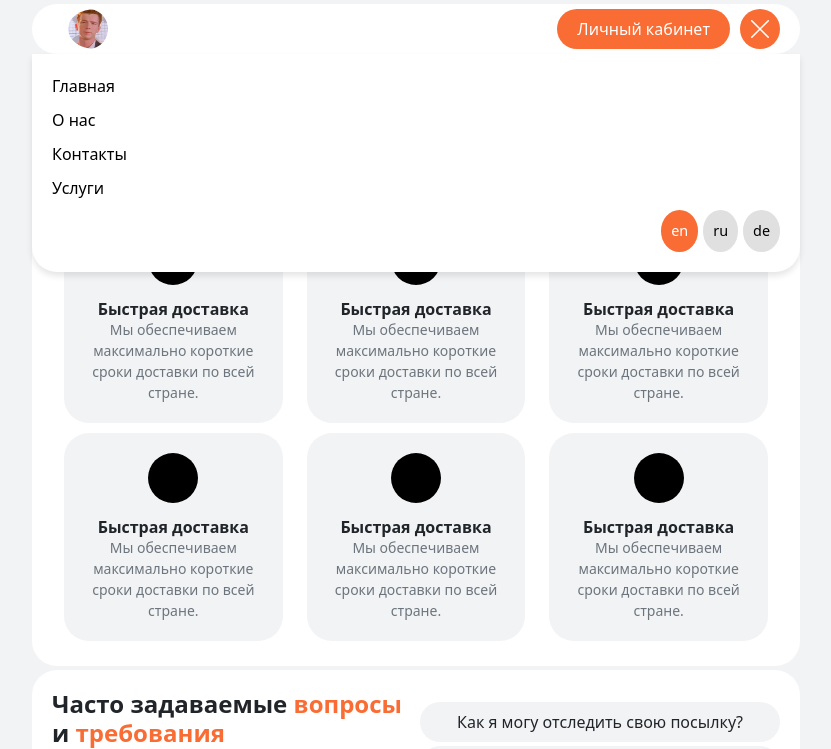
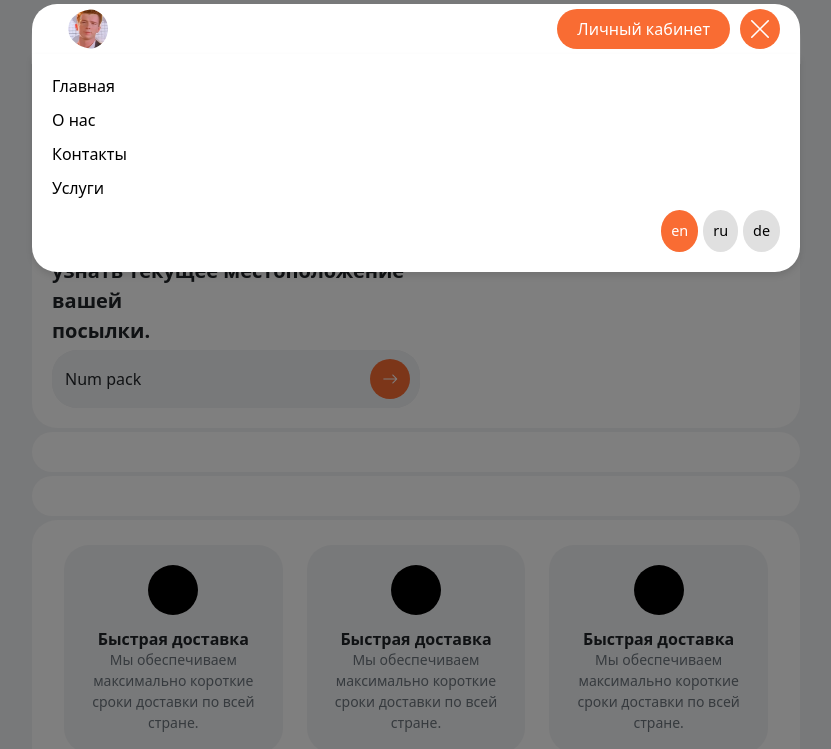
Before and after one commit to UwUTeam/uwu, a website: page index.html in a window 1280 px wide. Both pictures are taken after a click on the button 984 px from the left and 29 px from the top of the page. Shown: the top 749 px of the page, without its empty margins (224-1055 px from the left). Drawn offline with nearby package versions, Linux system fonts and the light colour scheme.

Commit message:
9
Co-Authored-By: CLINIOI <165705503+CLINIOI@users.noreply.github.com>

```diff
--- a/index.html
+++ b/index.html
@@ -33,9 +33,10 @@
     <link rel="stylesheet" href="/styles/index/advantage-card.css" />
     <link rel="stylesheet" href="/styles/index/review-card.css" />
     <link rel="stylesheet" href="/styles/index/footer.css" />
+    <link rel="stylesheet" href="/styles/index/searchform.css" />
   </head>
   <body>
-    <div class="firstblock navi show" style="position: relative">
+    <div class="firstblock navi show navibordrad" style="position: relative">
       <!-- Логотип -->
       <a href="/" class="navbar-logo">
         <img src="/img/logo.png" alt="Логотип сайта" />
@@ -70,9 +71,40 @@
           <button class="lang-btn">de</button>
         </div>
       </nav>
+
+    </div>
+    <div class="overlay"></div>
+    <div class="firstblock">
+      <div class="leftsearch">
+     <div class="form_search fs-1 font-bold w-100 mb-1">
+      <h2>Помогу найти твою <br><span>посылку</span></h2></div>
+<div class="form_search fs-5 font-bold w-100 mb-1"><p>Введите номер отслеживания, чтобы<br>узнать текущее местоположение вашей<br>посылки.</p></div>
+<div class="widthfromsearch">
+<div class="input-container">
+
+  <div class="form-floating  form-group anim-3">
+    <input type="text" class="form-control " id="floatingInput" placeholder="name@example.com"  required>
+    <label for="floatingInput">Num pack</label>
+
+    <button class="btn btn-arrow">
+      <i class="bi bi-arrow-right"></i>
+    </button>
+  </div>
+  </div>
+  </div>
 </div>
 
-    <div class="firstblock"></div>
+  <div class="maps">
+
+
+  </div>
+     </div>
+
+
+
+
+
+    </div>
 
     <div class="firstblock"></div>
 
@@ -705,17 +737,39 @@
     <script>
 const burger = document.querySelector(".navbar-burger");
 const menu = document.querySelector(".navbar-menu");
+const navi = document.querySelector(".navi");
 const iconList = burger.querySelector(".bi-list");
 const iconX = burger.querySelector(".bi-x-lg");
+const overlay = document.querySelector(".overlay"); // Добавляем оверлей
 
 burger.addEventListener("click", () => {
   burger.classList.toggle("is-active");
   menu.classList.toggle("is-active");
+  navi.classList.toggle("active");
 
   // Переключаем видимость иконок
   iconList.classList.toggle("d-none");
   iconX.classList.toggle("d-none");
+
+  // Добавляем логику для оверлея
+  overlay.classList.toggle("active"); // Показываем/скрываем оверлей при открытии меню
 });
+
+// Закрытие меню при клике на оверлей
+overlay.addEventListener("click", () => {
+  burger.classList.remove("is-active");
+  menu.classList.remove("is-active");
+  navi.classList.remove("active");
+  iconList.classList.remove("d-none");
+  iconX.classList.add("d-none");
+  overlay.classList.remove("active");
+});
+
+    </script>
+    <script>
+
+
+
     </script>
   </body>
 </html>
--- a/styles/index/navi.scss
+++ b/styles/index/navi.scss
@@ -6,6 +6,7 @@
     border-bottom-right-radius: 0;
     margin-bottom: 0px;
     box-shadow: 0 10px 1px 0px $color_block_content;
+    z-index: 101;
   }
 }
 .firstblock.navi {
@@ -68,6 +69,7 @@
   background-color: $color_text_w; /* Белые полоски */
   border-radius: 1px;
   margin: 3px 0;
+  z-index: 101
 }
 
 .firstblock.navi::before {
@@ -128,7 +130,7 @@
   padding: $padding_main;
   box-shadow: 0 4px 6px rgba(0, 0, 0, 0.1);
   border-radius: 0 0 $border_rad $border_rad; /* Скругленные углы снизу */
-  z-index: 9999;
+  z-index: 101;
 }
 
 .navbar-menu.is-active {
@@ -180,3 +182,60 @@
   ); /* Темнее оранжевый при наведении */
   color: $color_text_w; /* Белый текст при наведении */
 }
+/* Для блока навигации */
+.navi {
+  border-radius: $border_rad; /* Радиус по умолчанию */
+  z-index: 101;
+  &.active {
+    border-bottom-left-radius: 0;
+    border-bottom-right-radius: 0;
+    transition: border-radius 0.3s ease; /* Плавное изменение радиуса нижних углов */
+  }
+}
+
+/* Для выпадающего меню */
+.navbar-menu {
+  border-radius: $border_rad; /* Скругленные углы по умолчанию */
+  transition: border-radius 0.3s ease; /* Плавный переход радиусов */
+
+  &.is-active {
+    border-top-left-radius: 0; /* Верхние углы выравниваются при открытии */
+    border-top-right-radius: 0;
+    border-bottom-left-radius: $border_rad; /* Нижние углы остаются скругленными */
+    border-bottom-right-radius: $border_rad;
+  }
+}
+
+.navbar-menu {
+  display: none; /* Меню скрыто по умолчанию */
+  position: absolute;
+  top: 100%; /* Открываем меню прямо под навигацией */
+  left: 0;
+  width: 100%; /* Меню занимает всю ширину контейнера */
+  background-color: $color_block; /* Цвет фона меню */
+  padding: $padding_main;
+  box-shadow: 0 4px 6px rgba(0, 0, 0, 0.1);
+  border-radius: 0 0 $border_rad $border_rad;
+  z-index: 101;
+}
+
+.navbar-menu.is-active {
+  display: block; /* Показываем меню при открытии */
+}
+.overlay {
+  position: fixed;
+  top: 0;
+  left: 0;
+  width: 100vw;
+  height: 100vh;
+  background-color: rgba(0, 0, 0, 0.5); /* Полупрозрачный черный фон */
+  opacity: 0; /* По умолчанию невидим */
+  pointer-events: none; /* Не позволяет кликам проходить через оверлей, когда он скрыт */
+  transition: opacity 0.3s ease;
+  z-index: 100; /* Фон выше контента, но ниже меню */
+}
+
+.overlay.active {
+  opacity: 1; /* Делаем оверлей видимым */
+  pointer-events: all; /* Включаем клики, когда меню открыто */
+}
--- /dev/null
+++ b/styles/index/searchform.scss
@@ -0,0 +1,115 @@
+@charset "UTF-8";
+@import "main.scss";
+
+.input-container {
+  z-index: 2;
+
+  align-items: center;
+  position: relative; /* Контейнер станет родителем для абсолютного позиционирования */
+  background-color: $color_line;
+  border-radius: 25px; /* Скругление углов контейнера */
+
+  .form-control {
+    flex: 1; /* Поле ввода займет все доступное пространство */
+    padding-right: 50px; /* Пространство для кнопки */
+    background-color: $color_line;
+    border: none;
+    padding: 10px 20px;
+    font-size: 16px;
+    border-radius: 25px; /* Скругление углов инпута */
+
+  }
+
+  .btn-arrow {
+    position: absolute; /* Абсолютное позиционирование для кнопки */
+    right: 10px; /* Отступ справа */
+    top: 50%; /* Центрируем по вертикали */
+    transform: translateY(-50%); /* Сдвигаем кнопку вверх, чтобы она была по центру */
+    background-color: $color_orenge;
+    border: none;
+    border-radius: 50%; /* Круглая кнопка */
+    width: 40px;
+    height: 40px;
+    display: flex;
+    align-items: center;
+    justify-content: center;
+
+    i {
+      font-size: 1rem;
+      color: $color_block;
+    }
+
+    &:hover {
+      background-color: darken($color_orenge, 10%);
+    }
+  }
+}
+
+.leftsearch {
+  background-color: $color_block;
+  width: 55%;
+  border-radius: 25px; /* Скругление углов для левого блока */
+
+}
+
+.form-group {
+  .form-control {
+    background-color: $color_line;
+    border: none;
+    padding: 10px 20px;
+    font-size: 16px;
+    border-radius: 25px; /* Скругление инпута внутри группы */
+
+  }
+}
+.widthfromsearch{
+width: 92%;
+
+
+}
+.login-btn {
+  background-color: $color_orenge;
+  color: $color_text_w;
+  font-size: 18px;
+  border-radius: 25px; /* Скругление кнопки входа */
+  padding: 10px 0;
+  width: 100%;
+  height: 50px;
+}
+
+.registration-link {
+  display: flex;
+  justify-content: space-between;
+  align-items: center;
+  margin-top: 20px;
+
+  .btn-light {
+    background-color: $color_line;
+    border-radius: 30px; /* Скругление кнопки регистрации */
+    padding: 10px 20px;
+    color: $color_text_w;
+    margin-right: 10px;
+  }
+
+  .dots {
+    display: flex;
+    gap: 3px;
+
+    .dot {
+      background-color: $color_orenge;
+      border-radius: $border_rad;
+    }
+  }
+}
+
+.form-floating > .form-control-plaintext ~ label::after,
+.form-floating > .form-control:focus ~ label::after,
+.form-floating > .form-control:not(:placeholder-shown) ~ label::after,
+.form-floating > .form-select ~ label::after {
+  background: none;
+}
+
+.form-control:focus {
+  border-color: $color_orenge;
+  box-shadow: 0 0 0 0.25rem rgba(249, 108, 51, 0.4);
+}
```
Also changed, not shown: styles/index/navi.css, styles/index/searchform.css (added), 3 other files. Lines whose indentation alone changed are shown as unchanged.
